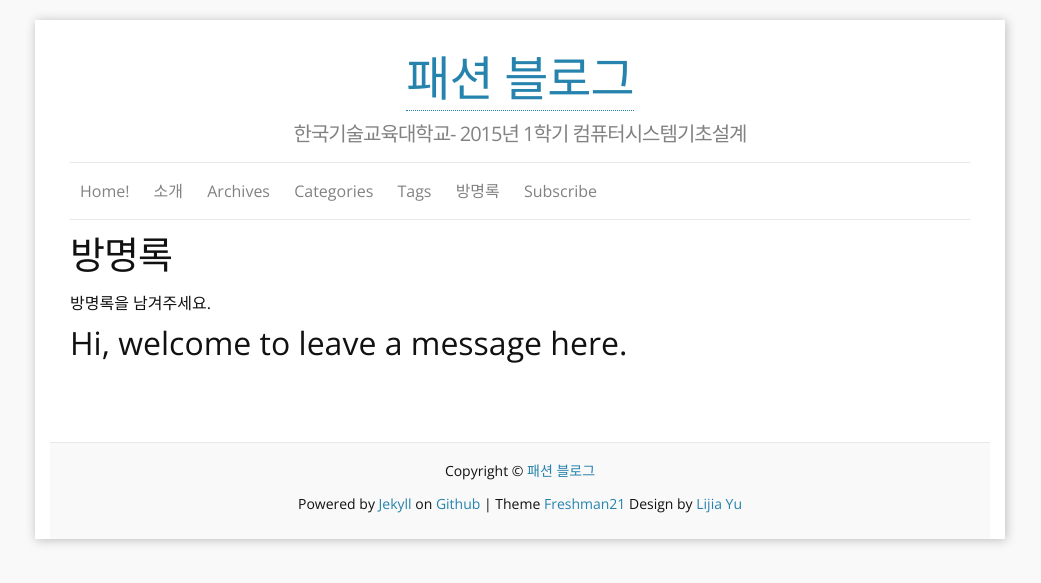
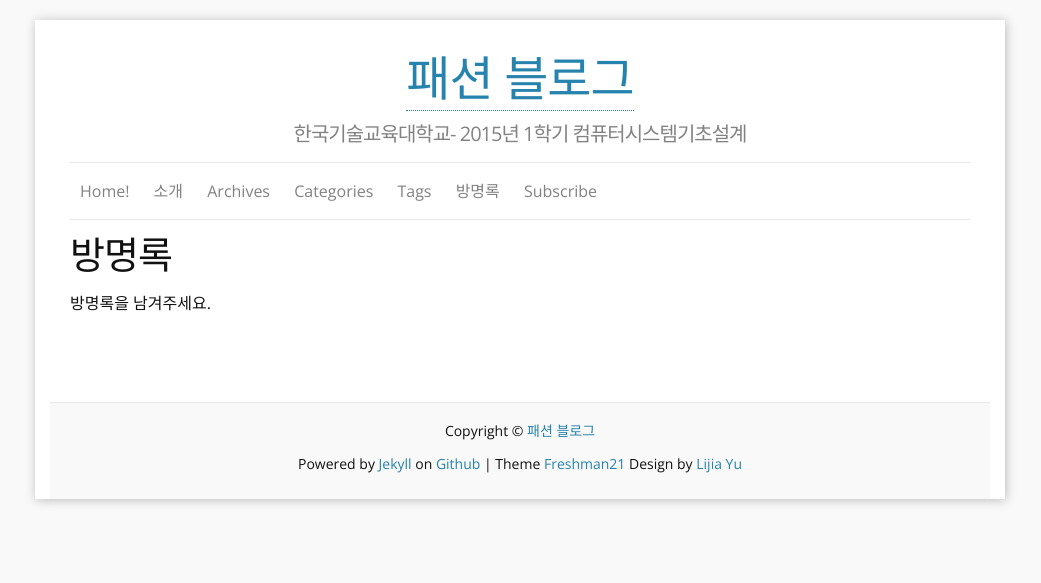
Before and after one commit to kut-fashion/kut-fashion, a Jekyll site: the page built from f_guestbook.md, in a window 1280 px wide. Shown: the top 583 px of the page, without its empty margins (120-1161 px from the left). Built offline with Jekyll 4.4.1, drawn with Linux system fonts in a browser that asks for light colours; comment, search, counter and statistics services are not loaded.

Commit message:
Change the content

```diff
--- a/f_guestbook.md
+++ b/f_guestbook.md
@@ -6,4 +6,3 @@ permalink: /guestbook/
 ---
 
 방명록을 남겨주세요.
-## Hi, welcome to leave a message here.
```
